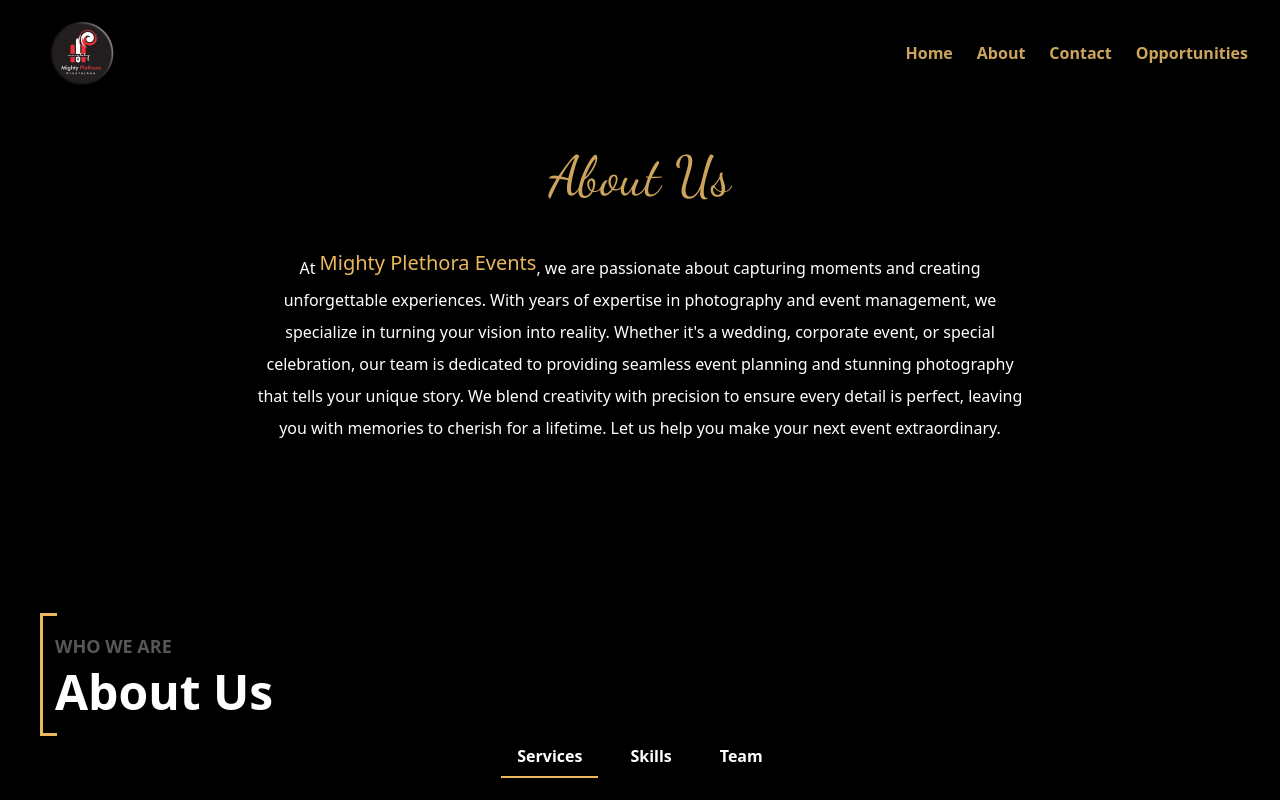
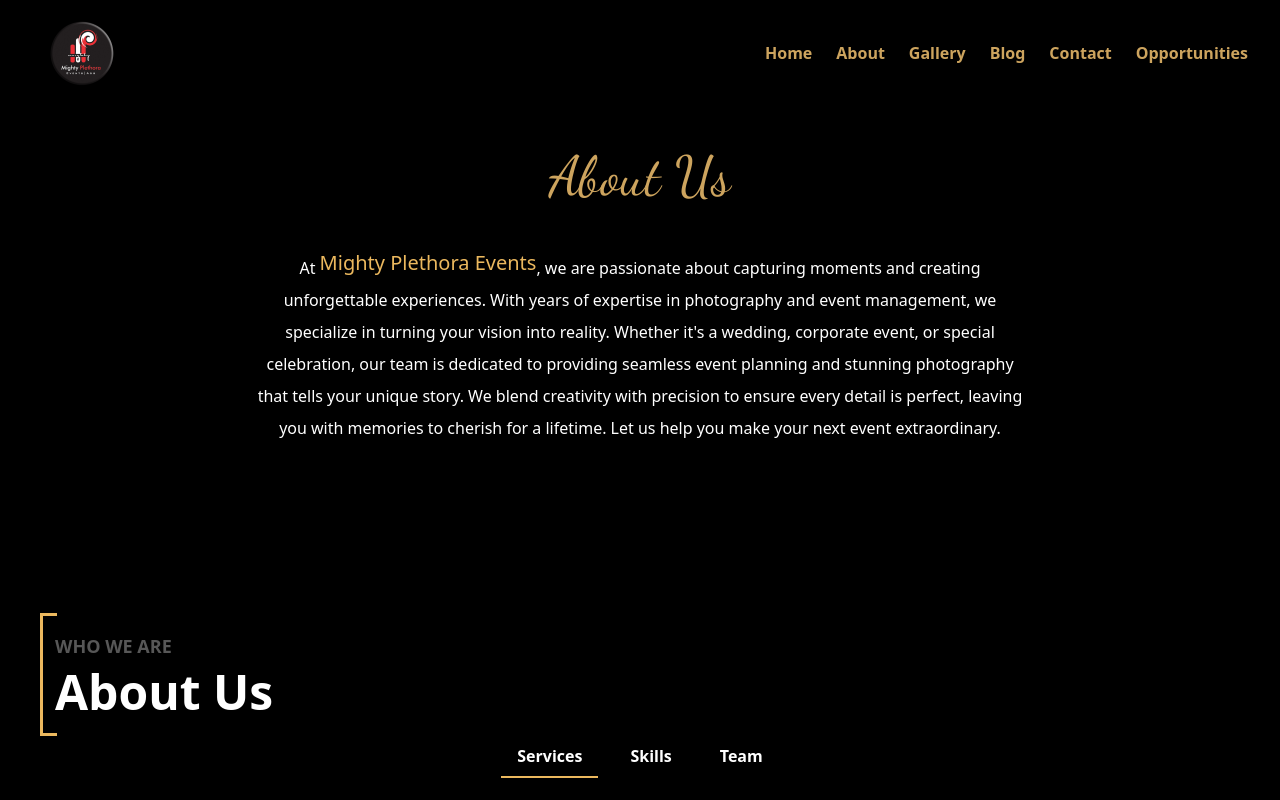
Before and after one commit to harshivkrishna/mighty-plethora, a React (Vite) app in the folder client/: page /about in a window 1280 px wide. Shown: the top 800 px of the page. Built offline with nearby package versions, Linux system fonts and the light colour scheme; the HTML template or start-up script is replaced by a standard one.

Commit message:
modified:   client/src/Components/Footer/Footer.jsx

```diff
--- a/client/src/Components/Footer/Footer.jsx
+++ b/client/src/Components/Footer/Footer.jsx
@@ -179,6 +179,14 @@ const Footer = () => {
                   </li>
                   <li>
                     <i className="bx bx-chevron-right"></i>{" "}
+                    <a href="/gallery">Gallery</a>
+                  </li>
+                  <li>
+                    <i className="bx bx-chevron-right"></i>{" "}
+                    <a href="/blog">Blogs</a>
+                  </li>
+                  <li>
+                    <i className="bx bx-chevron-right"></i>{" "}
                     <a href="/contact">Contact Us</a>
                   </li>
                   <li>
--- a/client/src/Components/Navbar/Navbar.jsx
+++ b/client/src/Components/Navbar/Navbar.jsx
@@ -59,6 +59,8 @@ const Navbar = ({delay}) => {
       >
         <li><a href="/">Home</a></li>
         <li><a href="/about">About</a></li>
+        <li><a href="/gallery">Gallery</a></li>
+        <li><a href="/blog">Blog</a></li>
         <li><a href="/contact">Contact</a></li>
         <li><a href="/careers">Opportunities</a></li>
       </motion.ul>
@@ -89,6 +91,8 @@ const Navbar = ({delay}) => {
         >
           <li><a href="/" className="text-lg">Home</a></li>
           <li><a href="/about" className="text-lg">About</a></li>
+          <li><a href="/gallery">Gallery</a></li>
+        <li><a href="/blog">Blog</a></li>
           <li><a href="/contact" className="text-lg">Contact</a></li>
           <li><a href="/careers" className="text-lg">Opportunities</a></li>
         </motion.ul>
```
